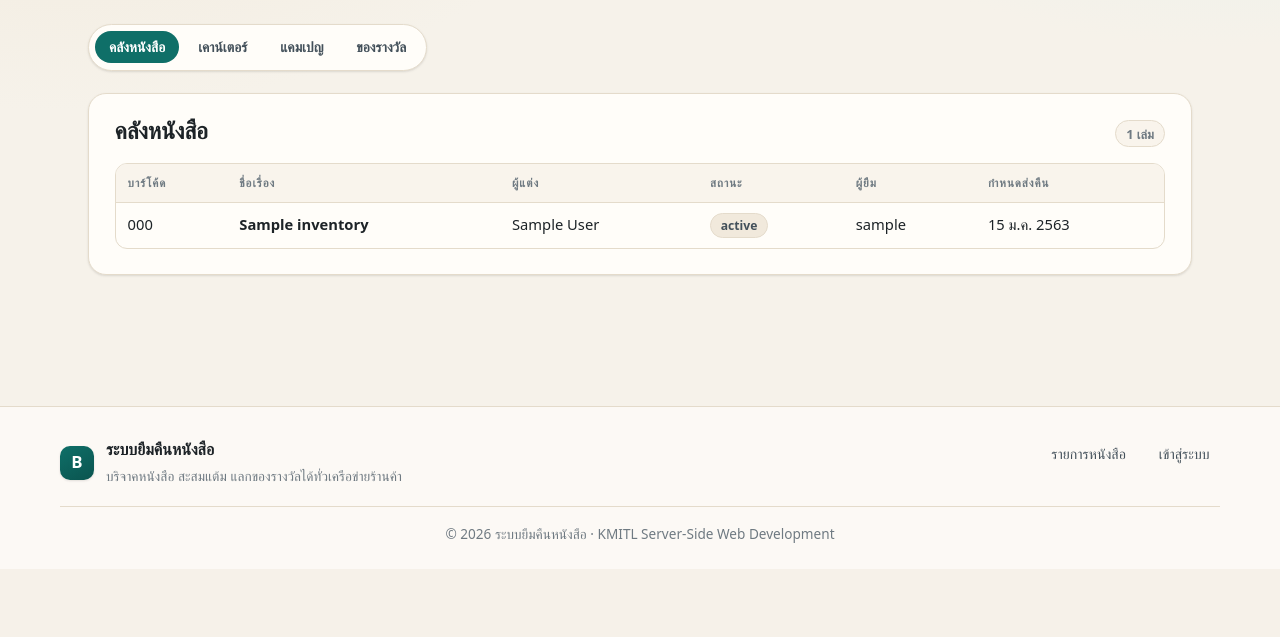
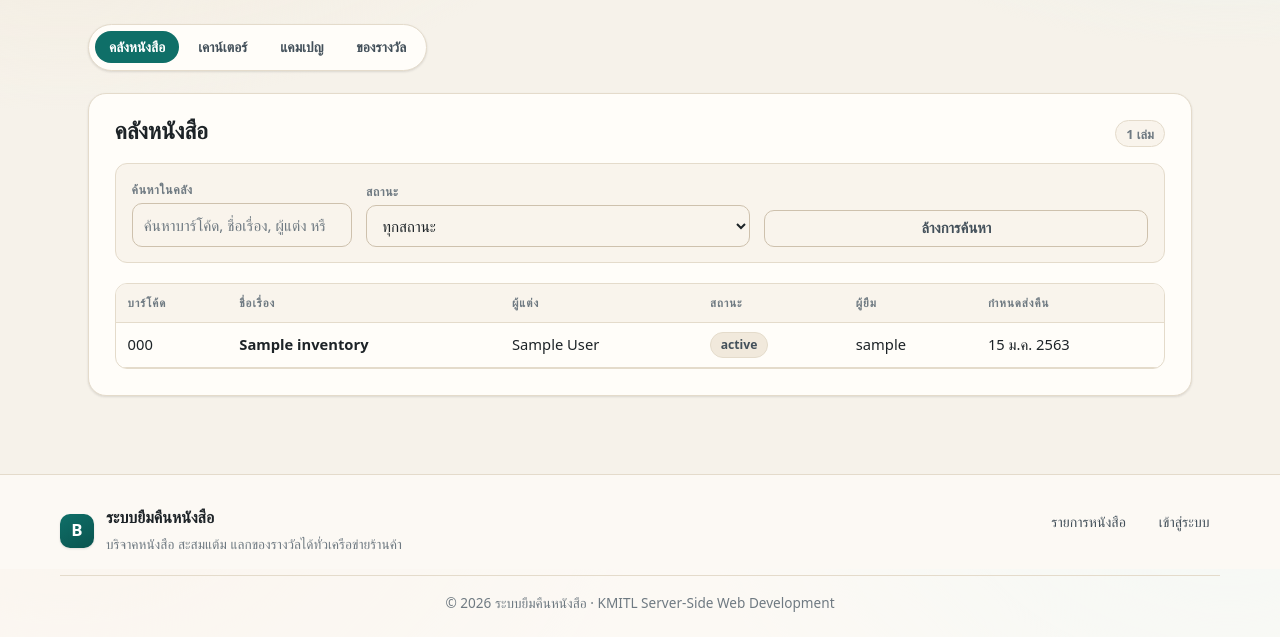
Before and after one commit to AnawinA/book-reservation, a Node server app: template views/pages/shop.ejs in a window 1280 px wide. Shown: the part 231-868 px from the top of the page. Before the commit the page ends 774 px from the top, so only its background shows below. Run offline with Node 20, Linux system fonts and the light colour scheme; the template is opened without the code that fills it: most values are stand-ins (such as "Sample title", 1, 10 or a date in 2020).

Commit message:
re design in shop-operation 2

```diff
--- a/views/pages/shop.ejs
+++ b/views/pages/shop.ejs
@@ -32,8 +32,30 @@
 <section class="card tab-panel is-active" id="inventory" role="tabpanel" aria-labelledby="tab-inventory">
   <div class="card-header">
     <h2>คลังหนังสือ <span class="sr-only">Inventory</span></h2>
-    <span class="count-chip"><%= inventory.length %> เล่ม</span>
+    <span class="count-chip" id="inventoryCountChip"><%= inventory.length %> เล่ม</span>
   </div>
+
+  <!-- Search system in #inventory -->
+  <div class="toolbar" style="margin-bottom: 1.25rem;">
+    <div class="field" style="flex: 1; min-width: 220px;">
+      <label for="inventorySearch">ค้นหาในคลัง</label>
+      <input type="search" id="inventorySearch" placeholder="ค้นหาบาร์โค้ด, ชื่อเรื่อง, ผู้แต่ง หรือผู้ยืม..." maxlength="100">
+    </div>
+    <div class="field" style="min-width: 160px;">
+      <label for="inventoryStatusFilter">สถานะ</label>
+      <select id="inventoryStatusFilter">
+        <option value="">ทุกสถานะ</option>
+        <option value="AVAILABLE">พร้อมยืม (AVAILABLE)</option>
+        <option value="BORROWED">กำลังยืม (BORROWED)</option>
+        <option value="DAMAGED">ชำรุด (DAMAGED)</option>
+        <option value="LOST">สูญหาย (LOST)</option>
+      </select>
+    </div>
+    <div class="field" style="align-self: flex-end;">
+      <button type="button" id="inventoryClearBtn" class="btn btn-ghost">ล้างการค้นหา</button>
+    </div>
+  </div>
+
   <%
     var shopStatusMap = {
       'AVAILABLE': 'พร้อมยืม',
@@ -43,7 +65,7 @@
     };
   %>
   <div class="table-wrap">
-    <table>
+    <table id="inventoryTable">
       <thead>
         <tr>
           <th scope="col">บาร์โค้ด</th>
@@ -65,12 +87,15 @@
             <td data-label="กำหนดส่งคืน"><%= formatDate(item.dueDate) %></td>
           </tr>
         <% }); %>
+        <tr id="inventoryEmptySearch" hidden>
+          <td colspan="6" class="muted" style="text-align: center; padding: 2rem;">ไม่พบหนังสือที่ตรงกับคำค้นหา</td>
+        </tr>
       </tbody>
     </table>
   </div>
 </section>
 
-<!-- Tab 2: เคาน์เตอร์ (Services list with topic & button in one row per service) -->
+<!-- Tab 2: เคาน์เตอร์ (Services sorted: 1.search, 2.borrow, 3.return, 4.change status, 5.donate, 6.redeem) -->
 <section class="card tab-panel" id="operations" role="tabpanel" aria-labelledby="tab-operations" hidden>
   <div class="card-header">
     <h2>บริการเคาน์เตอร์ร้านค้า</h2>
@@ -79,24 +104,24 @@
   <p class="muted" style="margin-bottom: 1.25rem;">เลือกบริการที่ต้องการทำรายการเพื่อเปิดแบบฟอร์ม</p>
 
   <div class="service-list">
-    <!-- Service 1: รับบริจาคหนังสือ -->
+    <!-- 1. ค้นหาข้อมูลหนังสือ (search) -->
     <div class="service-row">
       <div class="service-info">
         <div class="service-icon" aria-hidden="true">
           <svg viewBox="0 0 24 24" fill="none" stroke="currentColor" stroke-width="2" stroke-linecap="round" stroke-linejoin="round">
-            <path d="M4 19.5v-15A2.5 2.5 0 0 1 6.5 2H20v20H6.5a2.5 2.5 0 0 1-2.5-2.5Z"/>
-            <path d="M12 7v6M9 10h6"/>
+            <circle cx="11" cy="11" r="8"/>
+            <path d="m21 21-4.3-4.3"/>
           </svg>
         </div>
         <div>
-          <h3 class="service-title">รับบริจาคหนังสือ</h3>
-          <p class="service-desc">สแกน ISBN และเบอร์โทรศัพท์ผู้บริจาค เพื่อเพิ่มหนังสือและบันทึกแต้มสะสม</p>
+          <h3 class="service-title">ค้นหาข้อมูลหนังสือ</h3>
+          <p class="service-desc">ตรวจสอบรายละเอียด ข้อมูลผู้ยืม และสถานะของหนังสือจากรหัสบาร์โค้ด</p>
         </div>
       </div>
-      <button type="button" class="btn open-modal-btn" data-modal="modal-donation">ทำรายการ</button>
+      <button type="button" class="btn open-modal-btn" data-modal="modal-lookup">ค้นหาข้อมูล</button>
     </div>
 
-    <!-- Service 2: ยืมหนังสือ -->
+    <!-- 2. ยืมหนังสือ (borrow) -->
     <div class="service-row">
       <div class="service-info">
         <div class="service-icon" aria-hidden="true">
@@ -149,7 +174,24 @@
       <button type="button" class="btn open-modal-btn" data-modal="modal-status">ทำรายการ</button>
     </div>
 
-    <!-- Service 5: ตรวจสอบรหัสแลกของรางวัล -->
+    <!-- 5. รับบริจาคหนังสือ (donate) -->
+    <div class="service-row">
+      <div class="service-info">
+        <div class="service-icon" aria-hidden="true">
+          <svg viewBox="0 0 24 24" fill="none" stroke="currentColor" stroke-width="2" stroke-linecap="round" stroke-linejoin="round">
+            <path d="M4 19.5v-15A2.5 2.5 0 0 1 6.5 2H20v20H6.5a2.5 2.5 0 0 1-2.5-2.5Z"/>
+            <path d="M12 7v6M9 10h6"/>
+          </svg>
+        </div>
+        <div>
+          <h3 class="service-title">รับบริจาคหนังสือ</h3>
+          <p class="service-desc">สแกน ISBN และเบอร์โทรศัพท์ผู้บริจาค เพื่อเพิ่มหนังสือและบันทึกแต้มสะสม</p>
+        </div>
+      </div>
+      <button type="button" class="btn open-modal-btn" data-modal="modal-donation">ทำรายการ</button>
+    </div>
+
+    <!-- 6. ตรวจสอบรหัสแลกของรางวัล (redeem) -->
     <div class="service-row">
       <div class="service-info">
         <div class="service-icon" aria-hidden="true">
@@ -353,12 +233,30 @@
   <% } %>
 </section>
 
-<!-- Tab 4: ของรางวัล -->
+<!-- Tab 4: ของรางวัล (with copy of redeem service) -->
 <section class="card tab-panel" id="rewards" role="tabpanel" aria-labelledby="tab-rewards" hidden>
   <div class="card-header">
     <h2>ของรางวัล</h2>
     <span class="count-chip"><%= rewards.length %> รายการ</span>
   </div>
+
+  <!-- Redeem Voucher Service Row copied to dashboard#rewards -->
+  <div class="service-row" style="margin-bottom: 1.25rem;">
+    <div class="service-info">
+      <div class="service-icon" aria-hidden="true">
+        <svg viewBox="0 0 24 24" fill="none" stroke="currentColor" stroke-width="2" stroke-linecap="round" stroke-linejoin="round">
+          <path d="M2 9a3 3 0 0 1 0 6v2a2 2 0 0 0 2 2h16a2 2 0 0 0 2-2v-2a3 3 0 0 1 0-6V7a2 2 0 0 0-2-2H4a2 2 0 0 0-2 2Z"/>
+          <path d="m9 12 2 2 4-4"/>
+        </svg>
+      </div>
+      <div>
+        <h3 class="service-title">ตรวจสอบรหัสแลกของรางวัล</h3>
+        <p class="service-desc">ตรวจสอบและตัดสิทธิ์โค้ดแลกรับของรางวัลที่ลูกค้าแสดงที่เคาน์เตอร์</p>
+      </div>
+    </div>
+    <button type="button" class="btn open-modal-btn" data-modal="modal-claim">ทำรายการ</button>
+  </div>
+
   <% if (rewards.length === 0) { %>
     <p class="muted">ยังไม่มีของรางวัลสำหรับร้านค้านี้</p>
   <% } else { %>
@@ -381,4 +279,151 @@
   <% } %>
 </section>
 
+<!-- ========================= Modals (Sorted: 1.search, 2.borrow, 3.return, 4.status, 5.donate, 6.redeem) ========================= -->
+
+<!-- Modal 1: ค้นหาข้อมูลหนังสือ (search) -->
+<div class="modal-backdrop" id="modal-lookup" role="dialog" aria-modal="true" aria-labelledby="modal-lookup-title" hidden>
+  <div class="modal-dialog">
+    <div class="modal-header">
+      <h2 id="modal-lookup-title">ค้นหาข้อมูลหนังสือ</h2>
+      <button type="button" class="modal-close-btn" aria-label="ปิด">&times;</button>
+    </div>
+    <form id="lookupForm" class="stack">
+      <div class="field">
+        <label for="lookupBarcode">บาร์โค้ด</label>
+        <input id="lookupBarcode" name="barcode" placeholder="BK-0001" required>
+      </div>
+      <div class="modal-actions">
+        <button class="btn btn-ghost modal-cancel-btn" type="button">ปิด</button>
+        <button class="btn" type="submit">ค้นหา</button>
+      </div>
+    </form>
+    <pre id="lookupResult" class="lookup-result" style="margin-top: 1rem;" hidden></pre>
+  </div>
+</div>
+
+<!-- Modal 2: ยืมหนังสือ (borrow) -->
+<div class="modal-backdrop" id="modal-borrow" role="dialog" aria-modal="true" aria-labelledby="modal-borrow-title" hidden>
+  <div class="modal-dialog">
+    <div class="modal-header">
+      <h2 id="modal-borrow-title">ยืมหนังสือ</h2>
+      <button type="button" class="modal-close-btn" aria-label="ปิด">&times;</button>
+    </div>
+    <form id="borrowForm" class="stack">
+      <div class="field">
+        <label for="borrowBarcode">บาร์โค้ด</label>
+        <input id="borrowBarcode" name="barcode" placeholder="BK-0001" required>
+      </div>
+      <div class="field">
+        <label for="borrowerPhone">เบอร์โทรศัพท์ผู้ยืม</label>
+        <input id="borrowerPhone" name="borrowerPhone" pattern="0[0-9]{9}" placeholder="08xxxxxxxx" required>
+      </div>
+      <div class="field">
+        <label for="durationDays">ระยะเวลายืม (วัน)</label>
+        <input id="durationDays" name="durationDays" type="number" min="1" max="30" value="14">
+      </div>
+      <div class="modal-actions">
+        <button class="btn btn-ghost modal-cancel-btn" type="button">ยกเลิก</button>
+        <button class="btn" type="submit">บันทึกการยืม</button>
+      </div>
+    </form>
+  </div>
+</div>
+
+<!-- Modal 3: คืนหนังสือ (return) -->
+<div class="modal-backdrop" id="modal-return" role="dialog" aria-modal="true" aria-labelledby="modal-return-title" hidden>
+  <div class="modal-dialog">
+    <div class="modal-header">
+      <h2 id="modal-return-title">คืนหนังสือ</h2>
+      <button type="button" class="modal-close-btn" aria-label="ปิด">&times;</button>
+    </div>
+    <form id="returnForm" class="stack">
+      <div class="field">
+        <label for="returnBarcode">บาร์โค้ด</label>
+        <input id="returnBarcode" name="barcode" placeholder="BK-0001" required>
+      </div>
+      <div class="modal-actions">
+        <button class="btn btn-ghost modal-cancel-btn" type="button">ยกเลิก</button>
+        <button class="btn" type="submit">บันทึกการคืน</button>
+      </div>
+    </form>
+  </div>
+</div>
+
+<!-- Modal 4: เปลี่ยนสถานะหนังสือ (change status) -->
+<div class="modal-backdrop" id="modal-status" role="dialog" aria-modal="true" aria-labelledby="modal-status-title" hidden>
+  <div class="modal-dialog">
+    <div class="modal-header">
+      <h2 id="modal-status-title">เปลี่ยนสถานะหนังสือ</h2>
+      <button type="button" class="modal-close-btn" aria-label="ปิด">&times;</button>
+    </div>
+    <form id="statusForm" class="stack">
+      <div class="field">
+        <label for="statusBarcode">บาร์โค้ด</label>
+        <input id="statusBarcode" name="barcode" placeholder="BK-0001" required>
+      </div>
+      <div class="field">
+        <label for="statusValue">สถานะใหม่</label>
+        <select id="statusValue" name="status">
+          <option value="AVAILABLE">พร้อมยืม (AVAILABLE)</option>
+          <option value="DAMAGED">ชำรุด (DAMAGED)</option>
+          <option value="LOST">สูญหาย (LOST)</option>
+        </select>
+      </div>
+      <div class="modal-actions">
+        <button class="btn btn-ghost modal-cancel-btn" type="button">ยกเลิก</button>
+        <button class="btn" type="submit">อัปเดตสถานะ</button>
+      </div>
+    </form>
+  </div>
+</div>
+
+<!-- Modal 5: รับบริจาคหนังสือ (donate) -->
+<div class="modal-backdrop" id="modal-donation" role="dialog" aria-modal="true" aria-labelledby="modal-donation-title" hidden>
+  <div class="modal-dialog">
+    <div class="modal-header">
+      <h2 id="modal-donation-title">รับบริจาคหนังสือ</h2>
+      <button type="button" class="modal-close-btn" aria-label="ปิด">&times;</button>
+    </div>
+    <form id="donationForm" class="stack">
+      <div class="field">
+        <label for="donorPhone">เบอร์โทรศัพท์ผู้บริจาค</label>
+        <input id="donorPhone" name="donorPhone" pattern="0[0-9]{9}" placeholder="08xxxxxxxx" required>
+      </div>
+      <div class="field">
+        <label for="donationIsbn">ISBN</label>
+        <input id="donationIsbn" name="isbn" placeholder="9780132350884" required>
+      </div>
+      <div class="field">
+        <label for="donationBarcode">บาร์โค้ด (ไม่บังคับ)</label>
+        <input id="donationBarcode" name="barcode" placeholder="สร้างให้อัตโนมัติหากเว้นว่าง">
+      </div>
+      <div class="modal-actions">
+        <button class="btn btn-ghost modal-cancel-btn" type="button">ยกเลิก</button>
+        <button class="btn" type="submit">บันทึกการบริจาค</button>
+      </div>
+    </form>
+  </div>
+</div>
+
+<!-- Modal 6: ตรวจสอบรหัสแลกของรางวัล (redeem) -->
+<div class="modal-backdrop" id="modal-claim" role="dialog" aria-modal="true" aria-labelledby="modal-claim-title" hidden>
+  <div class="modal-dialog">
+    <div class="modal-header">
+      <h2 id="modal-claim-title">ตรวจสอบรหัสแลกของรางวัล</h2>
+      <button type="button" class="modal-close-btn" aria-label="ปิด">&times;</button>
+    </div>
+    <form id="claimForm" class="stack">
+      <div class="field">
+        <label for="claimCode">รหัสแลกรับรางวัล</label>
+        <textarea id="claimCode" name="code" rows="4" placeholder="วางรหัสที่ลูกค้าแสดงให้ดู" required maxlength="2048"></textarea>
+      </div>
+      <div class="modal-actions">
+        <button class="btn btn-ghost modal-cancel-btn" type="button">ยกเลิก</button>
+        <button class="btn" type="submit">ตรวจสอบรหัส</button>
+      </div>
+    </form>
+  </div>
+</div>
+
 <%- include('../partials/footer') %>
```
Also changed, not shown: other parts of views/pages/shop.ejs (+3 -165 lines), public/js/shop.js (+70 -0 lines).
